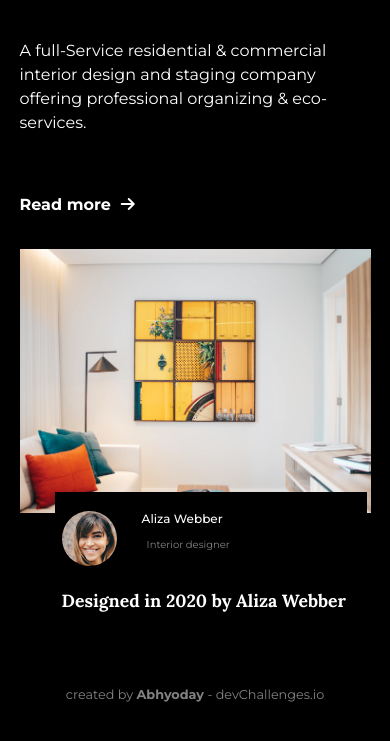
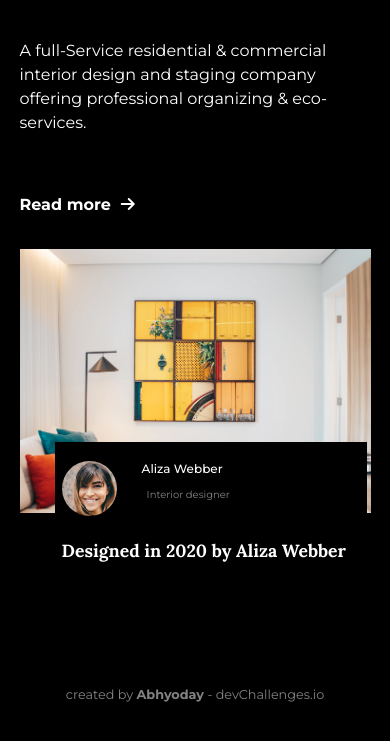
Before and after one commit to Abhyodays/Devchallenges-interior_consultant, a plain HTML site: page index.html in a window 390 px wide. Shown: the part 243-984 px from the top of the page. Drawn offline with nearby package versions, Linux system fonts and the light colour scheme.

Commit message:
Update style

```diff
--- a/style.css
+++ b/style.css
@@ -203,7 +203,7 @@ a {
         width: 100%;
     }
     .card{
-        bottom: 50%;
+        top: -50px;
         width: 85%;
         z-index: 2;
 
```
